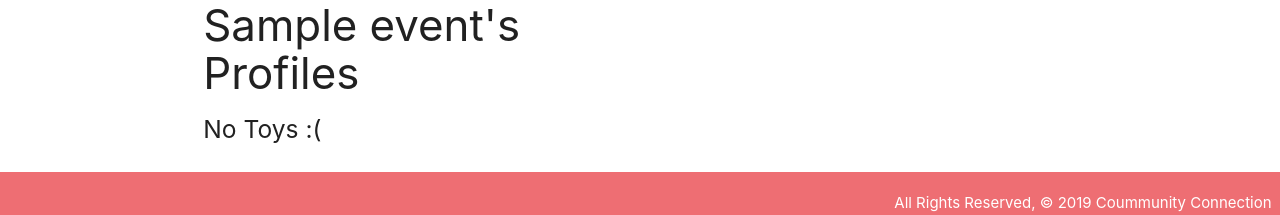
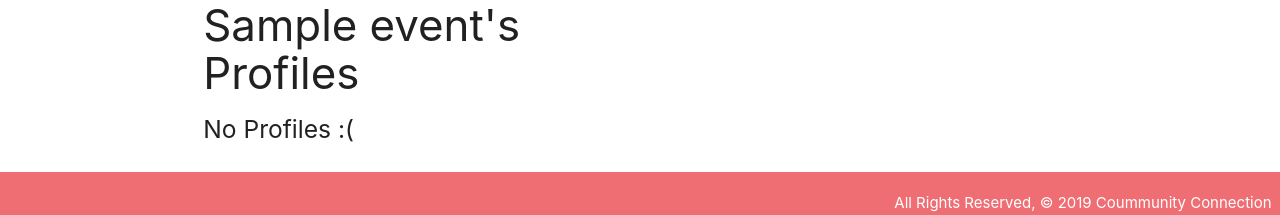
Before and after one commit to chung972/SEI-Project-3, a Django app: page /events/1/ in a window 1280 px wide. Shown: the part 1056-1271 px from the top of the page. Run offline with Django 3.2, Linux system fonts and the light colour scheme; tables that the repository leaves empty hold one stand-in row (values such as "Sample post").

Commit message:
avoiding merge conflict

```diff
--- a/main_app/templates/main_app/event_detail.html
+++ b/main_app/templates/main_app/event_detail.html
@@ -53,7 +53,7 @@
         </div>
       {% endfor %}
     {% else %}
-      <h5>No Toys :(</h5>
+      <h5>No Profiles :(</h5>
     {% endif %}
   </div>
 
```
